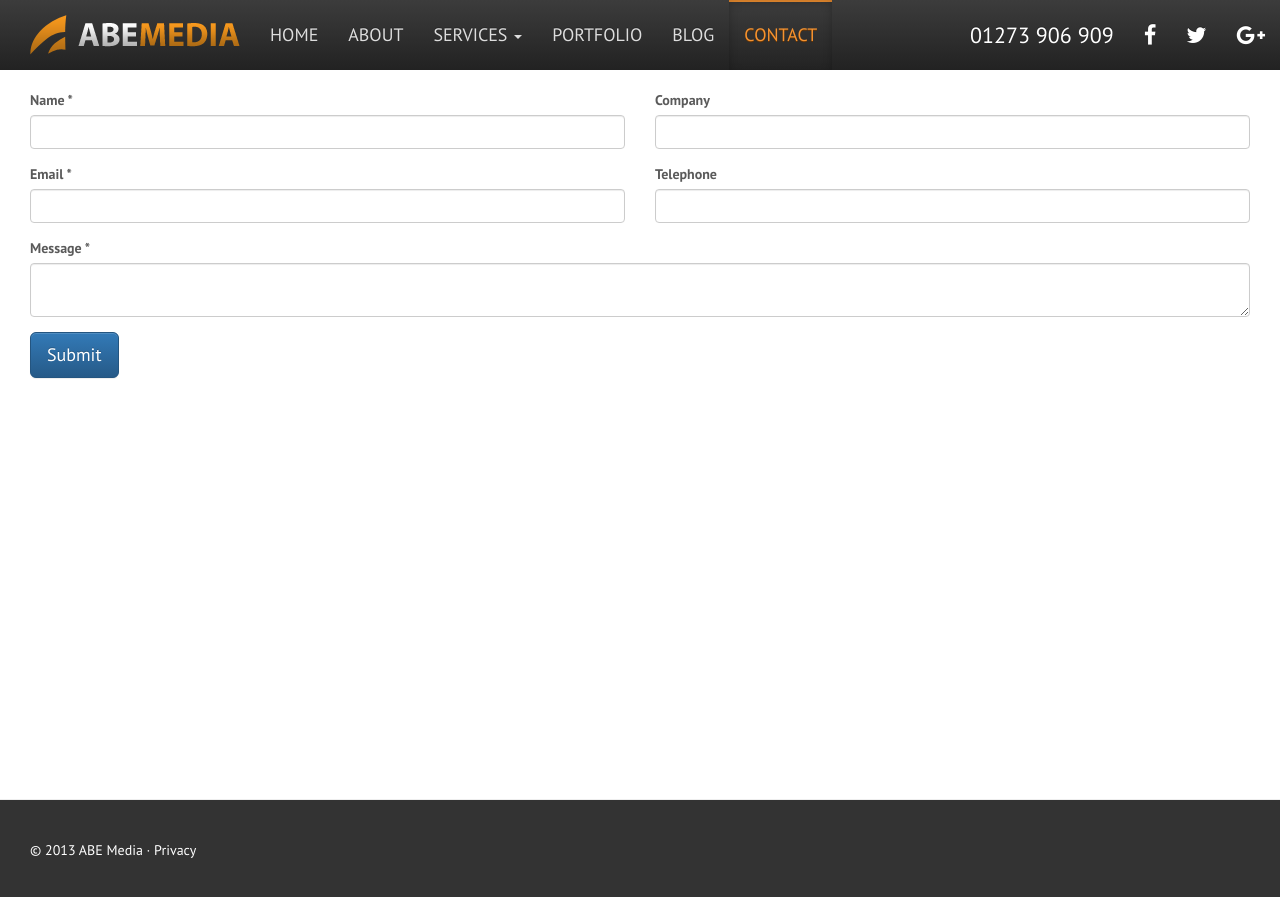
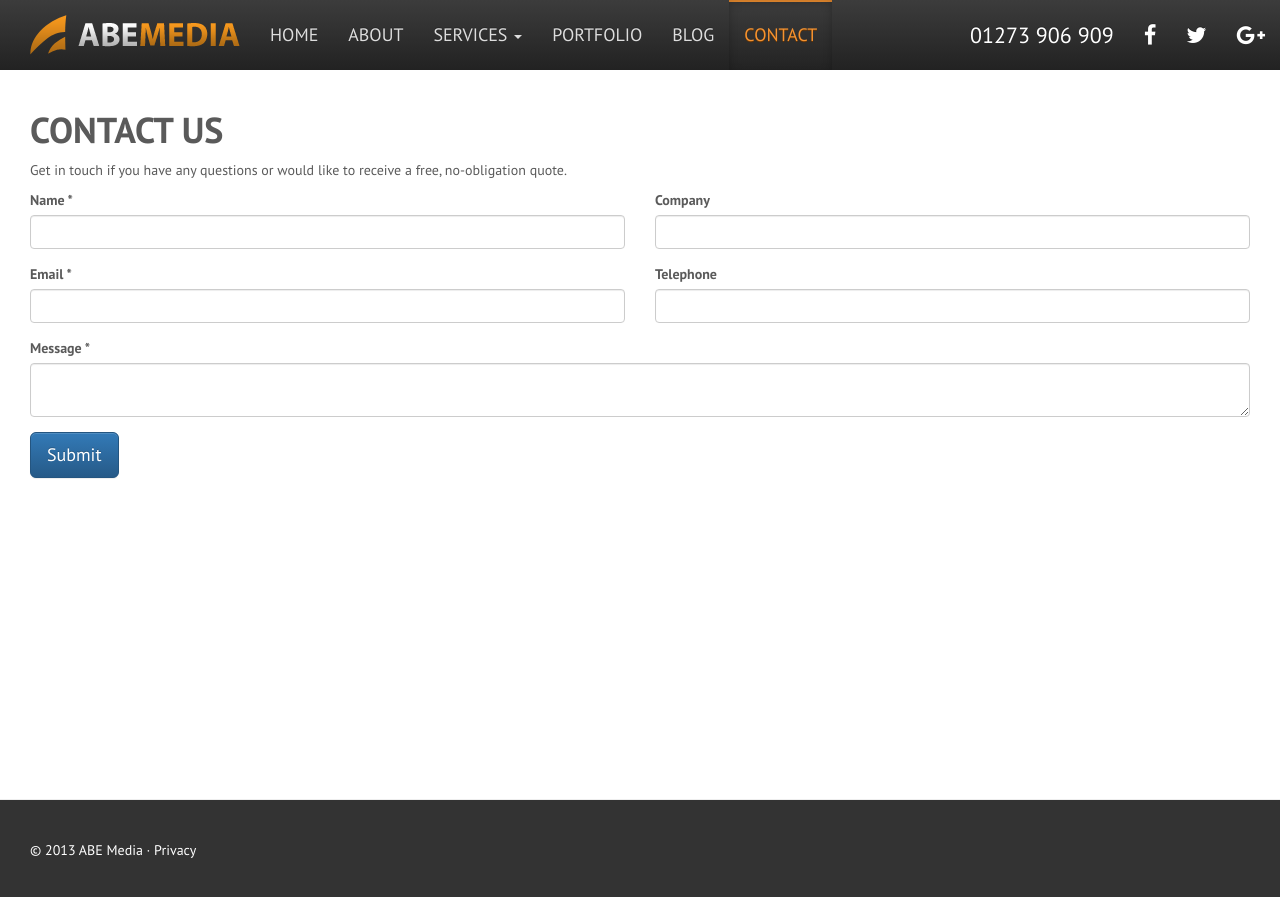
Before and after one commit to abemedia/abemedia.github.io, a Jekyll site: the page built from contact.html, in a window 1280 px wide. Shown: the top 897 px of the page. Built offline with Jekyll 4.4.1, drawn with Linux system fonts in a browser that asks for light colours; nearby versions of some CDN libraries.

Commit message:
Update contact.html

```diff
--- a/contact.html
+++ b/contact.html
@@ -3,6 +3,8 @@ layout: default
 title: Contact Us
 slug: contact
 ---
+<h1>Contact Us</h1>
+<p>Get in touch if you have any questions or would like to receive a free, no-obligation quote.</p>
 <form role="form" action="http://getsimpleform.com/messages?form_api_token=ee510e56c0373993fbbab9e006eaab76" method="post">
   <div class="row">
     <div class="form-group col-sm-6">
```
